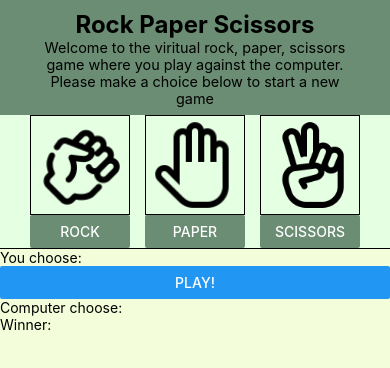
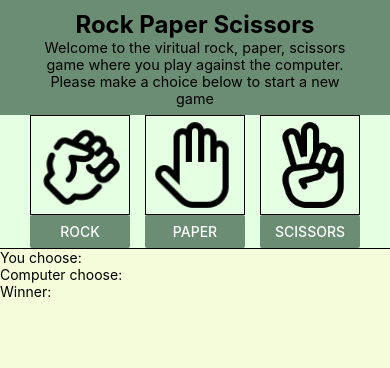
Before and after one commit to Clemond/Rock-paper-scissors, a React Native app: screen / in a window 390 px wide. Shown: the top 368 px of the page. Built offline with nearby package versions, Linux system fonts and the light colour scheme.

Commit message:
changed name on component PickIten to Game, finished the game mechanics

```diff
--- a/App.js
+++ b/App.js
@@ -1,17 +1,13 @@
 import { StyleSheet, Text, View, Image } from "react-native";
 import Header from "./components/Header";
-import PickItem from "./components/PickItem";
+import Game from "./components/Game";
 
 export default function App() {
   return (
     <View style={styles.container}>
       <Header />
 
-      <PickItem />
-
-      {/* CHOICES WITH PICS AND BUTTONS */}
-      {/* COMPUTER RANDOMIZER */}
-      {/* GAME */}
+      <Game />
 
       {/* WINNERCOUNT */}
       {/* PLAY AGAIN BUTTON */}
--- a/components/PickItem.js
+++ b/components/Game.js
@@ -1,20 +1,19 @@
 import { Text, View, StyleSheet, Image, Button, Alert } from "react-native";
 import { useState } from "react";
+import { useEffect } from "react";
 
-export default function PickItem() {
+export default function Game() {
   const [pick, setPick] = useState("");
-
   const [randomNumber, setRandomNumber] = useState(
     Math.floor(Math.random() * 3)
   );
-
   const [computerPick, setComputerPick] = useState("");
-
   const [winner, setWinner] = useState("");
 
   function generateComputerNumber() {
-    setRandomNumber(Math.floor(Math.random() * 6));
+    setRandomNumber(Math.floor(Math.random() * 3));
 
+    //Dubbelt så många val för att det ska kännas mer "random"
     randomNumber === 0 ? setComputerPick("Rock") : "";
     randomNumber === 1 ? setComputerPick("Paper") : "";
     randomNumber === 2 ? setComputerPick("Scissors") : "";
@@ -27,7 +26,6 @@ export default function PickItem() {
     computerPick === "Rock" && pick === "Rock" ? setWinner("Draw!") : "";
     computerPick === "Paper" && pick === "Rock" ? setWinner("Computer!") : "";
     computerPick === "Scissors" && pick === "Rock" ? setWinner("You!") : "";
-
     computerPick === "Rock" && pick === "Paper" ? setWinner("You!") : "";
     computerPick === "Paper" && pick === "Paper" ? setWinner("Draw!") : "";
     computerPick === "Scissors" && pick === "Paper"
@@ -42,6 +40,13 @@ export default function PickItem() {
       ? setWinner("Draw!")
       : "";
   }
+
+  //useEffect använder jag för att decideWinner ska uppdateras varje gång
+  //sidan renderas om, på detta sätt kan winner alltid renderas direkt för
+  //spelaren.
+  useEffect(() => {
+    decideWinner();
+  });
 
   return (
     <View>
@@ -88,7 +93,6 @@ export default function PickItem() {
         </View>
       </View>
       <Text>You choose: {pick}</Text>
-      <Button title="Play!" onPress={() => decideWinner()} />
       <Text>Computer choose: {computerPick} </Text>
 
       <Text>Winner: {winner}</Text>
```
